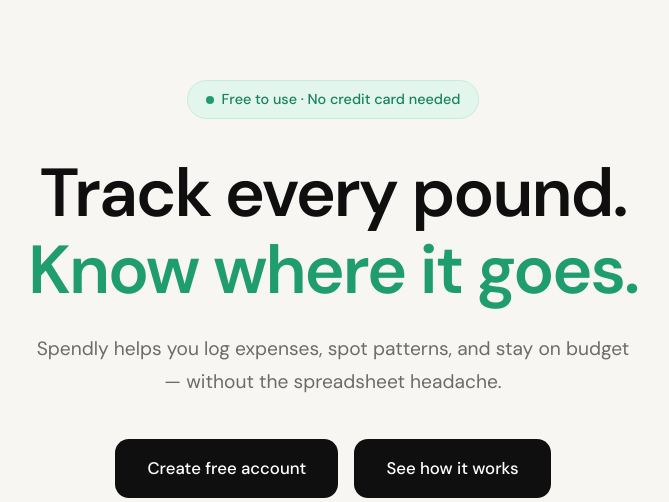
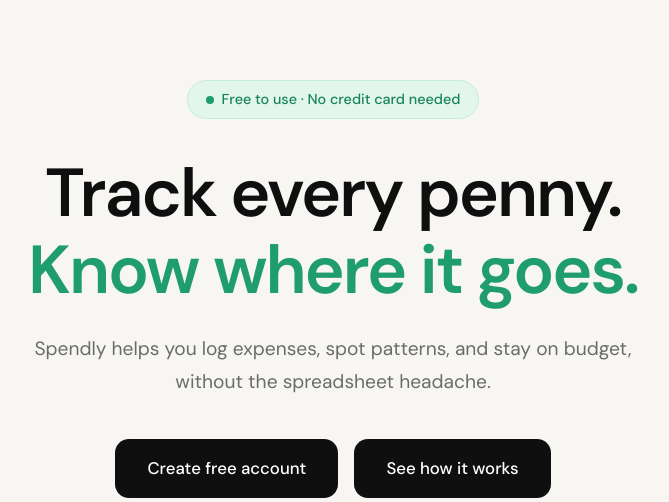
Before and after one commit to Junaeid-Shoaib/spendly, a Flask app: page / in a window 1280 px wide. Shown: the part 61-563 px from the top of the page, without its empty margins (307-976 px from the left). Run offline with Flask 3, Linux system fonts and the light colour scheme.

Commit message:
Update landing page hero copy
Change "pound" to "penny" in the title and headline, and tidy the
subtitle punctuation.

Co-Authored-By: Claude Sonnet 5.5 <noreply@anthropic.com>

```diff
--- a/templates/landing.html
+++ b/templates/landing.html
@@ -1,6 +1,6 @@
 {% extends "base.html" %}
 
-{% block title %}Spendly — Track Every Pound{% endblock %}
+{% block title %}Spendly — Track Every Penny{% endblock %}
 
 {% block content %}
 
@@ -11,12 +11,12 @@
             Free to use · No credit card needed
         </div>
         <h1 class="hero-title">
-            Track every pound.<br>
+            Track every penny.<br>
             <span class="hero-title-accent">Know where it goes.</span>
         </h1>
         <p class="hero-subtitle">
             Spendly helps you log expenses, spot patterns, and stay
-            on budget — without the spreadsheet headache.
+            on budget, without the spreadsheet headache.
         </p>
         <div class="hero-actions">
             <a href="{{ url_for('register') }}" class="hero-btn">Create free account</a>
```
